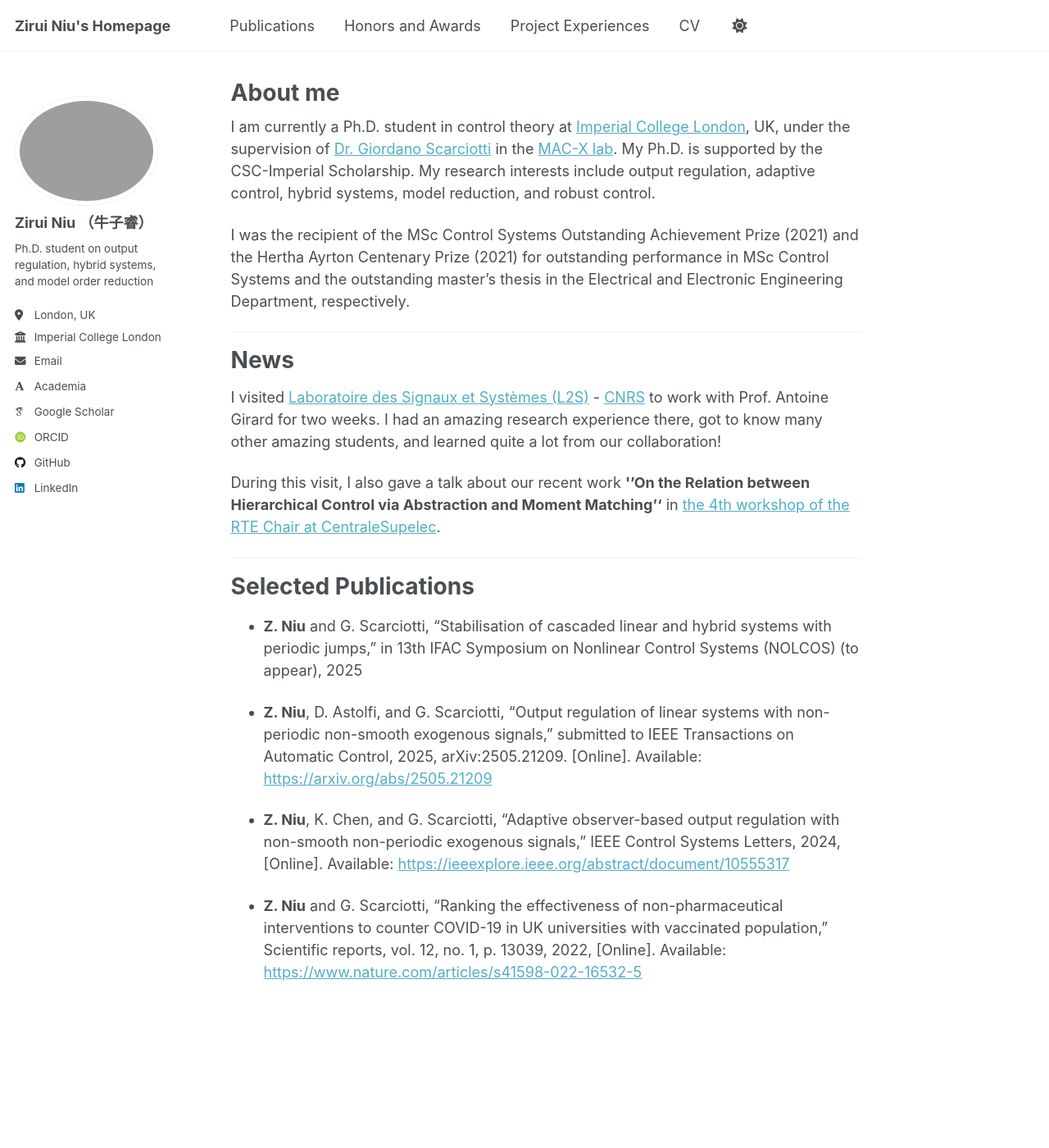
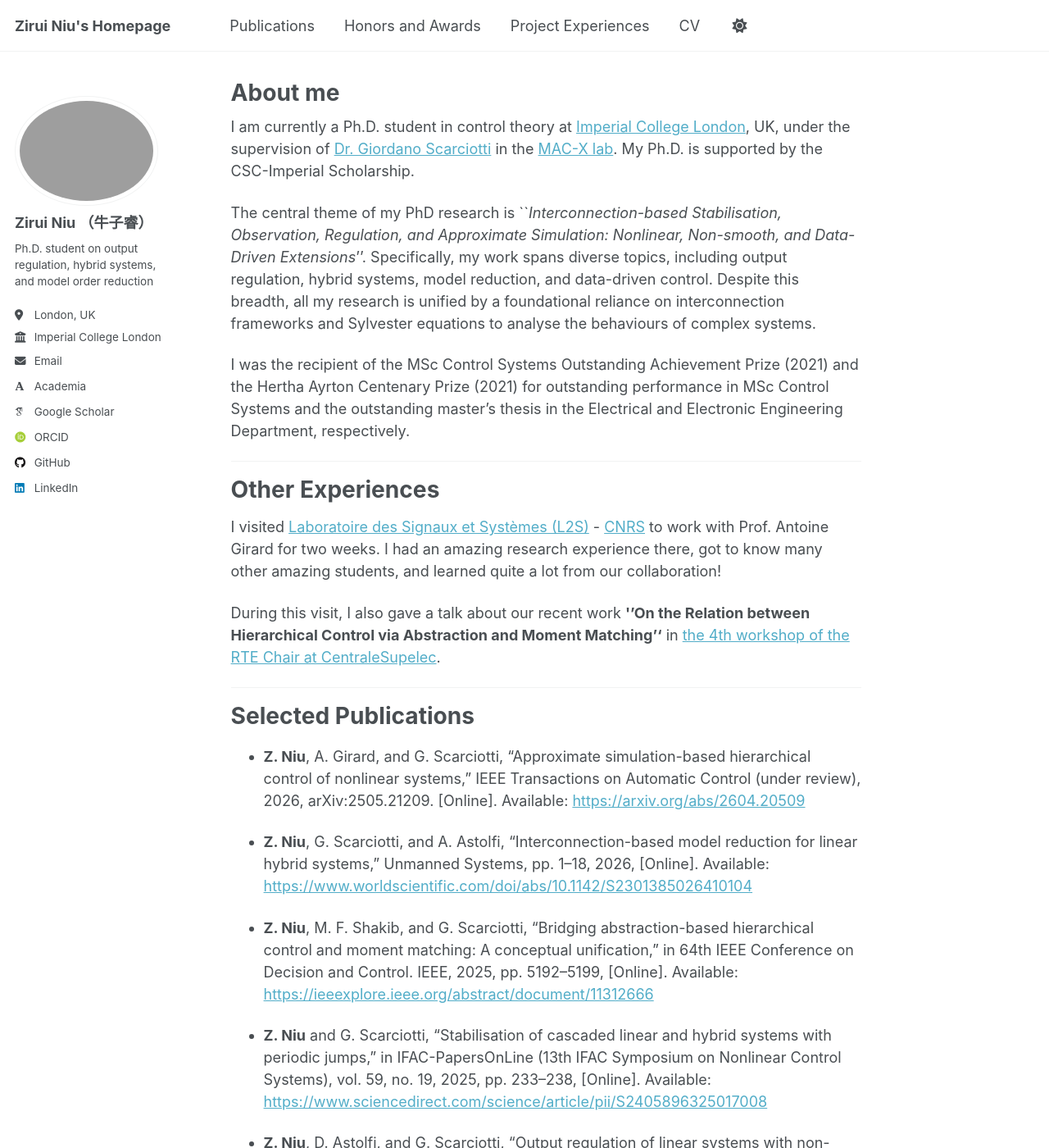
Before and after one commit to ZiruiNiu/ziruiniu.github.io, a Jekyll site: the page built from _pages/about.md, in a window 1280 px wide and 1400 px high. Shown: the whole window at 82% size. Built offline with Jekyll 4.4.1, drawn with Linux system fonts in a browser that asks for light colours; some web fonts are replaced; a script that is not in the unit is left out; some of the changed text lies outside the part shown.

Commit message:
Version_29/04/20026

```diff
--- a/_pages/about.md
+++ b/_pages/about.md
@@ -7,13 +7,15 @@ redirect_from:
   - /about.html
 ---
 
-I am currently a Ph.D. student in control theory at [Imperial College London](https://www.imperial.ac.uk/), UK, under the supervision of [Dr. Giordano Scarciotti](https://profiles.imperial.ac.uk/g.scarciotti) in the [MAC-X lab](https://giordanoscarciotti.com/mac-x-lab/). My Ph.D. is supported by the CSC-Imperial Scholarship. My research interests include output regulation, adaptive control, hybrid systems, model reduction, and robust control.
+I am currently a Ph.D. student in control theory at [Imperial College London](https://www.imperial.ac.uk/), UK, under the supervision of [Dr. Giordano Scarciotti](https://profiles.imperial.ac.uk/g.scarciotti) in the [MAC-X lab](https://giordanoscarciotti.com/mac-x-lab/). My Ph.D. is supported by the CSC-Imperial Scholarship.
+
+The central theme of my PhD research is ``*Interconnection-based Stabilisation, Observation, Regulation, and Approximate Simulation: Nonlinear, Non-smooth, and Data-Driven Extensions*''. Specifically, my work spans diverse topics, including output regulation, hybrid systems, model reduction, and data-driven control. Despite this breadth, all my research is unified by a foundational reliance on interconnection frameworks and Sylvester equations to analyse the behaviours of complex systems.
 
 I was the recipient of the MSc Control Systems Outstanding Achievement Prize (2021) and the Hertha Ayrton Centenary Prize (2021) for outstanding performance in MSc Control Systems and the outstanding master’s thesis in the Electrical and Electronic Engineering Department, respectively.
 
 ---
 
-News
+Other Experiences
 =====
 I visited [Laboratoire des Signaux et Systèmes (L2S)](https://l2s.centralesupelec.fr/) - [CNRS](https://www.cnrs.fr/fr) to work with Prof. Antoine Girard for two weeks. I had an amazing research experience there, got to know many other amazing students, and learned quite a lot from our collaboration!
 
@@ -25,11 +27,24 @@ During this visit, I also gave a talk about our recent work **''On the Relation
 Selected Publications
 =====
 
-* **Z. Niu** and G. Scarciotti, “Stabilisation of cascaded linear and hybrid systems with periodic jumps,” in 13th
-IFAC Symposium on Nonlinear Control Systems (NOLCOS) (to appear), 2025
+* **Z. Niu**, A. Girard, and G. Scarciotti, “Approximate simulation-based hierarchical control of nonlinear systems,”
+IEEE Transactions on Automatic Control (under review), 2026, arXiv:2505.21209. [Online]. Available:
+[https://arxiv.org/abs/2604.20509](https://arxiv.org/abs/2604.20509)
+
+* **Z. Niu**, G. Scarciotti, and A. Astolfi, “Interconnection-based model reduction for linear hybrid systems,”
+Unmanned Systems, pp. 1–18, 2026, [Online]. Available:
+[https://www.worldscientific.com/doi/abs/10.1142/S2301385026410104](https://www.worldscientific.com/doi/abs/10.1142/S2301385026410104)
+
+* **Z. Niu**, M. F. Shakib, and G. Scarciotti, “Bridging abstraction-based hierarchical control and moment matching:
+A conceptual unification,” in 64th IEEE Conference on Decision and Control. IEEE, 2025, pp. 5192–5199, [Online].
+Available: [https://ieeexplore.ieee.org/abstract/document/11312666](https://ieeexplore.ieee.org/abstract/document/11312666)
+
+* **Z. Niu** and G. Scarciotti, “Stabilisation of cascaded linear and hybrid systems with periodic jumps,” in
+IFAC-PapersOnLine (13th IFAC Symposium on Nonlinear Control Systems), vol. 59, no. 19, 2025, pp. 233–238,
+[Online]. Available: [https://www.sciencedirect.com/science/article/pii/S2405896325017008](https://www.sciencedirect.com/science/article/pii/S2405896325017008)
 
 * **Z. Niu**, D. Astolfi, and G. Scarciotti, “Output regulation of linear systems with non-periodic non-smooth
-exogenous signals,” submitted to IEEE Transactions on Automatic Control, 2025, arXiv:2505.21209. [Online].
+exogenous signals,” IEEE Transactions on Automatic Control **(under review)**, 2025, arXiv:2505.21209. [Online].
 Available: [https://arxiv.org/abs/2505.21209](https://arxiv.org/abs/2505.21209)
 
 * **Z. Niu**, K. Chen, and G. Scarciotti, “Adaptive observer-based output regulation with non-smooth non-periodic
```
Also changed, not shown: _pages/cv.md (+30 -7 lines), _pages/publications.md (+25 -2 lines).
